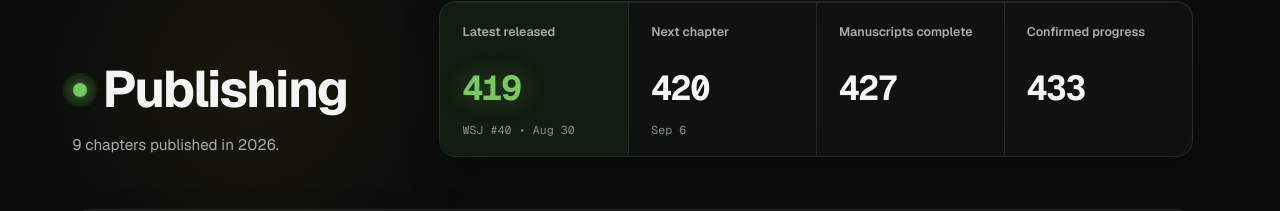
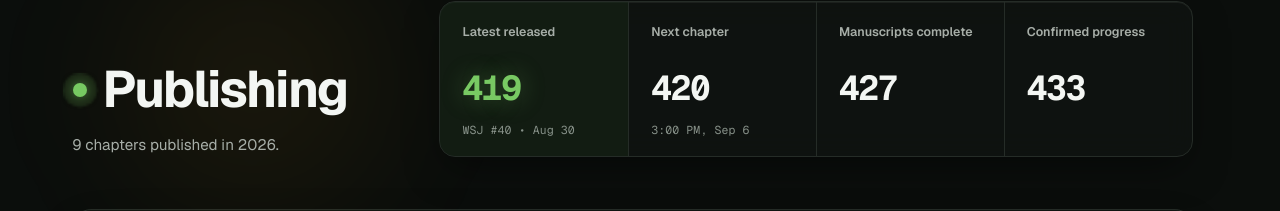
Before and after one commit to nassim-arifette/hxh-status, a Next.js app: page / in a window 1280 px wide. Shown: the part 134-345 px from the top of the page. Built offline with nearby package versions, Linux system fonts and the light colour scheme.

Commit message:
feat: display localized chapter release times

```diff
--- a/app/chapter-tracker.tsx
+++ b/app/chapter-tracker.tsx
@@ -56,19 +56,27 @@ function InlineScript({ html }: { html: string }) {
 export function LocalDate({
   dateTime,
   locale = "en",
+  showTime = false,
 }: {
   dateTime: string;
   locale?: Locale;
+  showTime?: boolean;
 }) {
   const id = useId();
+  const timeOptions: Intl.DateTimeFormatOptions = { hour: "numeric", minute: "2-digit" };
+  const separator = locale === "ar" ? "، " : locale === "ja" || locale === "zh" ? " " : ", ";
+  const dateLabel = formatLocalDate(dateTime, compactDateOptions, locale);
+  const label = showTime
+    ? `${formatLocalDate(dateTime, timeOptions, locale)}${separator}${dateLabel}`
+    : dateLabel;
 
   return (
     <>
       <time id={id} dateTime={dateTime} suppressHydrationWarning>
-        {formatLocalDate(dateTime, compactDateOptions, locale)}
+        {label}
       </time>
       <InlineScript
-        html={`{var n=document.getElementById(${JSON.stringify(id)});if(n)n.textContent=new Intl.DateTimeFormat(${JSON.stringify(locale)},${JSON.stringify(compactDateOptions)}).format(new Date(${JSON.stringify(dateTime)}))}`}
+        html={`{var n=document.getElementById(${JSON.stringify(id)});if(n){var d=new Date(${JSON.stringify(dateTime)});n.textContent=${showTime ? `new Intl.DateTimeFormat(${JSON.stringify(locale)},${JSON.stringify(timeOptions)}).format(d)+${JSON.stringify(separator)}+` : ""}new Intl.DateTimeFormat(${JSON.stringify(locale)},${JSON.stringify(compactDateOptions)}).format(d)}}`}
       />
     </>
   );
@@ -148,7 +156,7 @@ function ChapterGrid({
                 <span>{meta.label}</span>
                 {chapter.releaseAt ? (
                   <span>
-                    • <LocalDate dateTime={chapter.releaseAt} locale={locale} />
+                    • <LocalDate dateTime={chapter.releaseAt} locale={locale} showTime={chapter.status === "scheduled"} />
                   </span>
                 ) : null}
                 {chapter.jumpIssue ? (
@@ -294,7 +302,7 @@ function ChapterDetails({
                         : messages.chapter.officialPublication}
                     </dt>
                     <dd>
-                      <LocalDate dateTime={chapter.releaseAt} locale={locale} />
+                      <LocalDate dateTime={chapter.releaseAt} locale={locale} showTime={chapter.status === "scheduled"} />
                     </dd>
                   </div>
                 ) : null}
--- a/app/status-dashboard.tsx
+++ b/app/status-dashboard.tsx
@@ -275,7 +275,7 @@ export default function StatusDashboard({
               <strong>{nextChapter.chapter}</strong>
               <small>
                 {nextChapter.releaseAt ? (
-                  <LocalDate dateTime={nextChapter.releaseAt} locale={locale} />
+                  <LocalDate dateTime={nextChapter.releaseAt} locale={locale} showTime />
                 ) : (
                   statusMeta[nextChapter.status].shortLabel
                 )}
```
